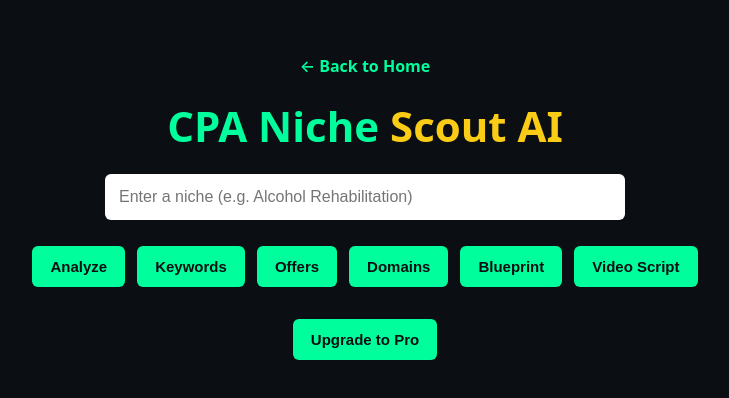
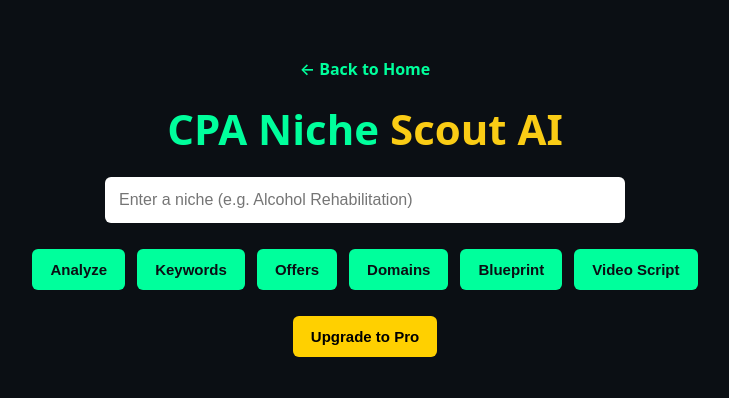
Before and after one commit to nextwaveaisuite/cpa-niche-scout-ai, a Next.js app: page /dashboard in a window 1280 px wide. Shown: the part 190-588 px from the top of the page, without its empty margins (275-1004 px from the left). Built offline with nearby package versions, Linux system fonts and the light colour scheme.

Commit message:
page.tsx

```diff
--- a/app/dashboard/page.tsx
+++ b/app/dashboard/page.tsx
@@ -14,7 +14,6 @@ export default function Dashboard() {
     setTitle("");
     setContent("");
 
-    try {
     const res = await fetch(`/api/${endpoint}`, {
       method: "POST",
       headers: { "Content-Type": "application/json" },
@@ -29,25 +28,17 @@ export default function Dashboard() {
       json.offers ||
       json.domains ||
       json.blueprint ||
-        json.video ||
+      json.script ||
       "No data returned";
 
     setTitle(label);
     setContent(value);
-    } catch (e) {
-      setTitle("Error");
-      setContent("Request failed");
-    }
-
     setLoading(false);
   }
 
   async function upgradeToPro() {
     try {
-      const res = await fetch("/api/checkout", {
-        method: "POST",
-      });
-
+      const res = await fetch("/api/checkout", { method: "POST" });
       const data = await res.json();
 
       if (!data.url) {
@@ -56,14 +47,13 @@ export default function Dashboard() {
       }
 
       window.location.href = data.url;
-    } catch (err) {
+    } catch {
       alert("Stripe checkout failed");
     }
   }
 
   return (
     <div className="container">
-      {/* Back Button */}
       <div style={{ textAlign: "left", marginBottom: "20px" }}>
         <Link
           href="/"
@@ -99,16 +89,24 @@ export default function Dashboard() {
         </button>
       </div>
 
-      <div style={{ marginTop: "20px" }}>
-        <button onClick={upgradeToPro}>Upgrade to Pro</button>
-      </div>
+      <button
+        onClick={upgradeToPro}
+        style={{
+          marginTop: "20px",
+          background: "#ffd000",
+          color: "#000",
+          fontWeight: 700,
+        }}
+      >
+        Upgrade to Pro
+      </button>
 
       {loading && <p>Loading…</p>}
 
       {content && (
         <div className="result-box">
           <div className="section-title">{title}</div>
-          <div className="content">{content}</div>
+          <pre className="content">{content}</pre>
         </div>
       )}
     </div>
```
Lines whose indentation alone changed are shown as unchanged.
